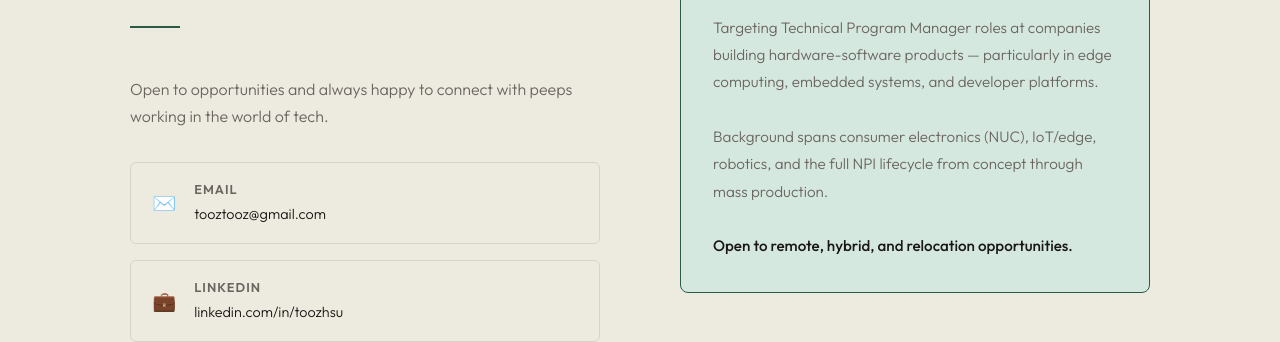
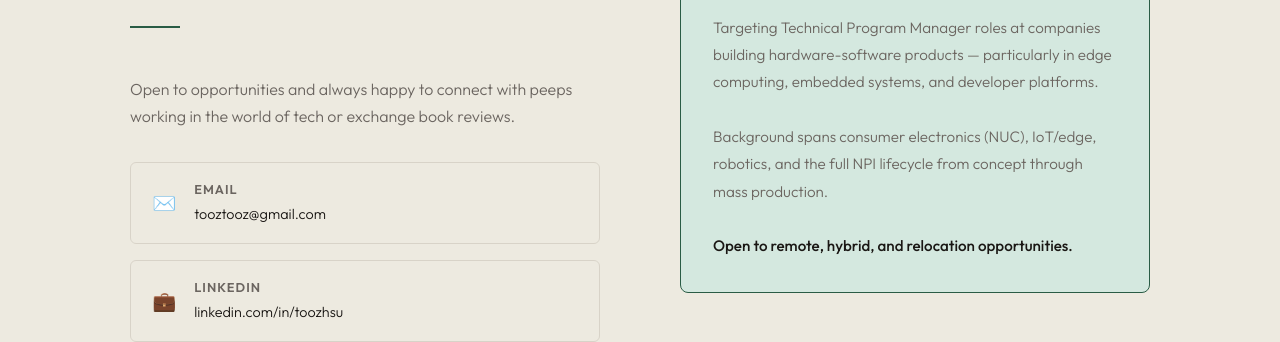
Before and after one commit to toozhsu/toozhsu.github.io, a Jekyll site: the page built from index.html, in a window 1280 px wide and 900 px high, scrolled down 3228 px. Shown: the part 181-523 px from the top of the window. Built offline with Jekyll 4.4.1, drawn with Linux system fonts in a browser that asks for light colours; some of the changed text lies outside the part shown.

Commit message:
Update default.html

```diff
--- a/_layouts/default.html
+++ b/_layouts/default.html
@@ -412,7 +412,7 @@ AAAAAAAAAAAAAAAAAAAAAAAAAAAAAAAAAAAAAAAAgAAAAMAAAADwAAAA+AAAA/wAAB//AAB//4AD
     <div class="hero-right">
       <div class="stat-block">
         <div class="stat-num">7+</div>
-        <div class="stat-label">Years at ASUS</div>
+        <div class="stat-label">Years in the industry</div>
         <div class="stat-divider"></div>
       </div>
       <div class="stat-block">
@@ -641,7 +641,7 @@ AAAAAAAAAAAAAAAAAAAAAAAAAAAAAAAAAAAAAAAAgAAAAMAAAADwAAAA+AAAA/wAAB//AAB//4AD
           <h2 class="section-title">Let's <em>connect</em></h2>
           <div class="section-border"></div>
           <p class="contact-desc">
-            Open to opportunities and always happy to connect with peeps working in the world of tech.
+            Open to opportunities and always happy to connect with peeps working in the world of tech or exchange book reviews.
           </p>
           <div class="contact-links">
             <a href="mailto:tooztooz@gmail.com" class="contact-link">
```
